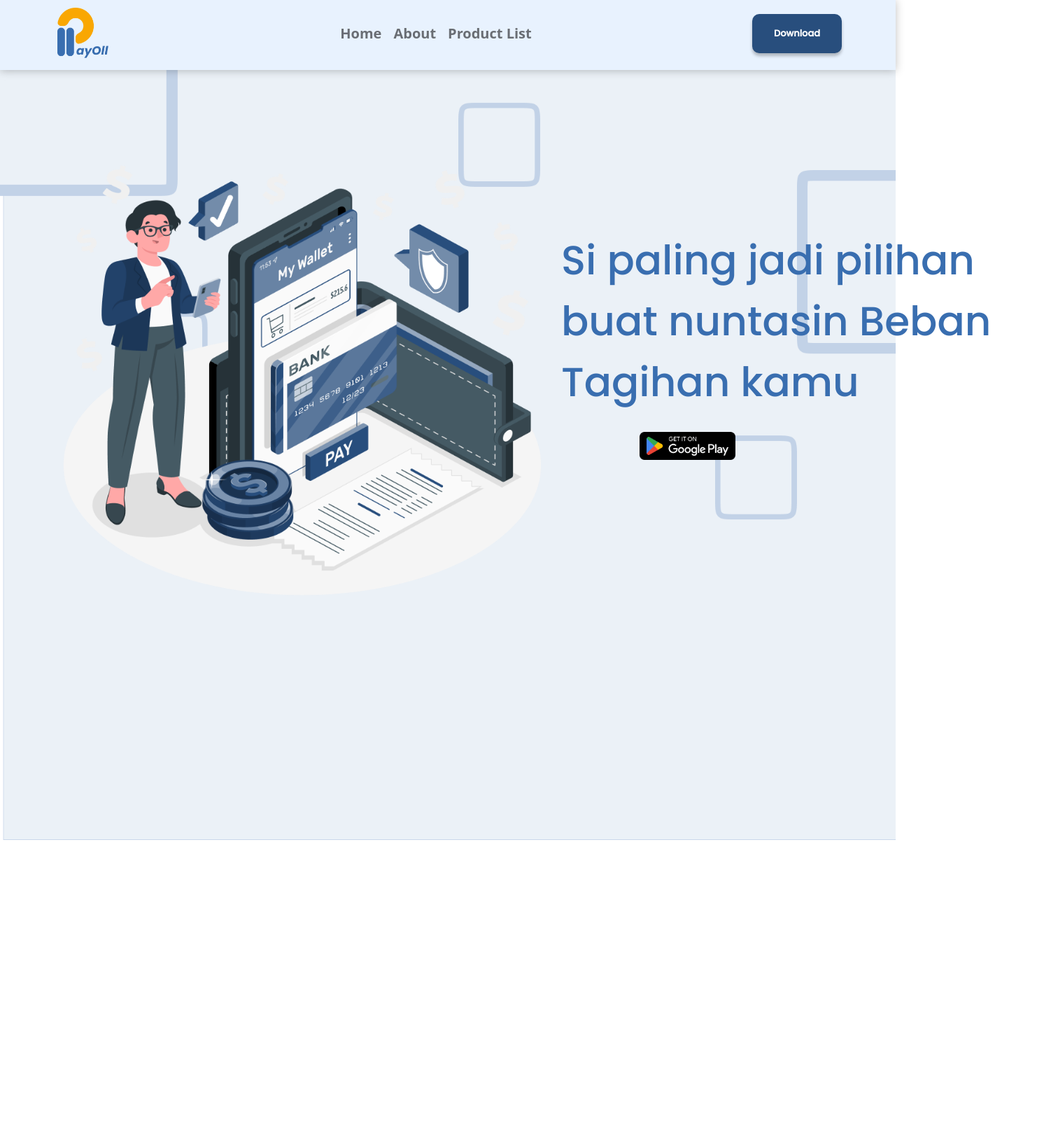
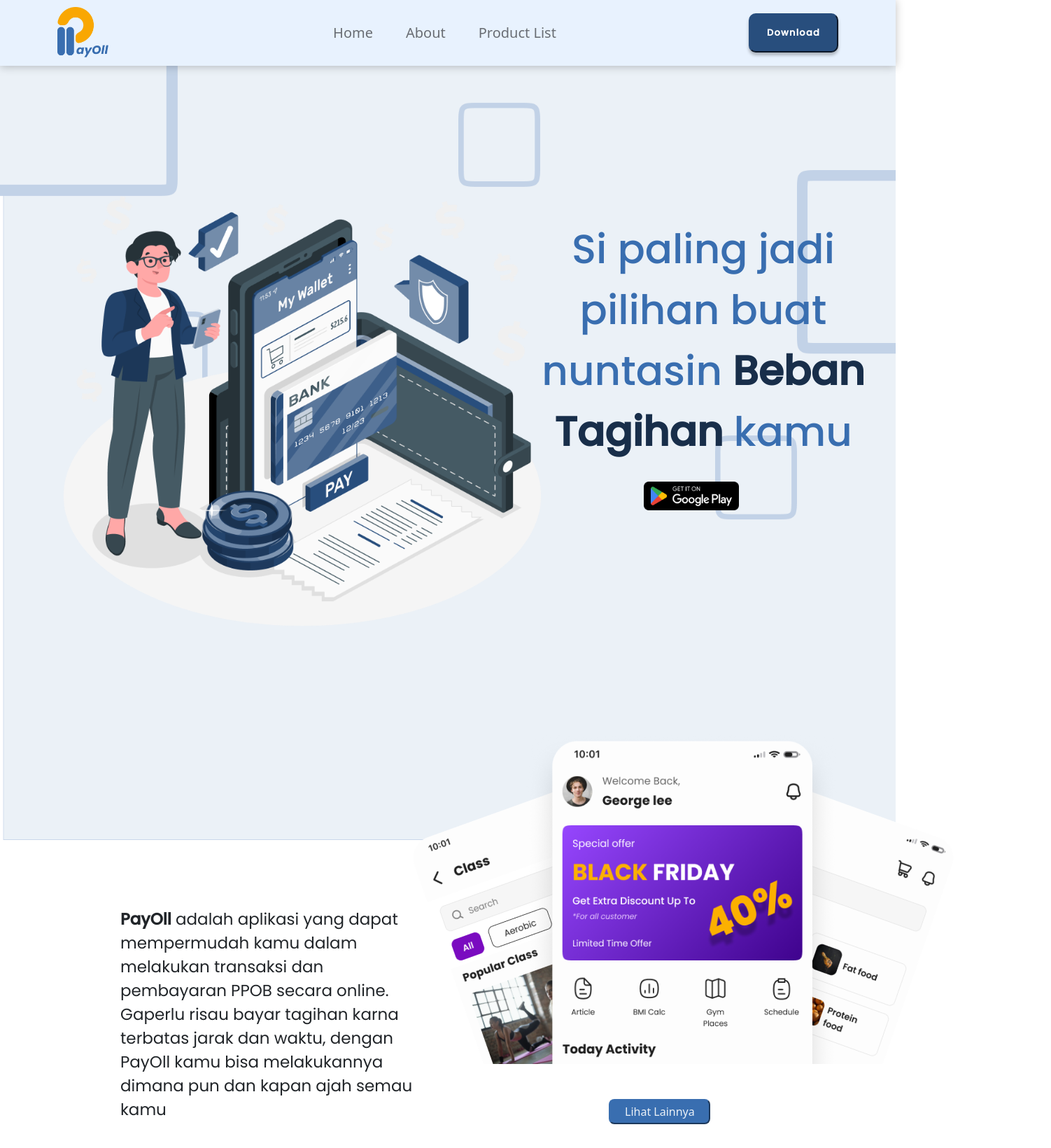
Before and after one commit to Capstone-7/FrontEnd, a React (Create React App) app in the folder frontend/: page / in a window 1280 px wide. Shown: the top 1640 px of the page at 70% size, 1502 px wide, since content can reach past the window. Before the commit the page ends 1200 px from the top, so only its background shows below. Built offline with nearby package versions, Linux system fonts and the light colour scheme.

Commit message:
feat: create navigation, MainContent, AboutApp

```diff
--- /dev/null
+++ b/frontend/src/assets/styles/AboutApp.module.css
@@ -0,0 +1,32 @@
+.Mocup {
+    width: 789px;
+    margin-top: -200px;
+    margin-left: -70px;
+}
+
+.buttonMore {
+    margin-left: 40%;
+    margin-top: 50px;
+    width: 145px;
+    height: 36px;
+    border-radius: 8px;
+}
+
+.Content {
+    width: 448px;
+    margin-left: 90px;
+    height: 315px;
+    font-family: 'Poppins';
+    font-style: normal;
+    font-weight: 400;
+    font-size: 23px;
+    line-height: 34px;
+}
+
+.SecondaryContent {
+    font-family: 'Poppins';
+    font-style: bold;
+    font-weight: 700;
+    font-size: 23px;
+    line-height: 34px;
+}
--- a/frontend/src/assets/styles/Navigation.module.css
+++ b/frontend/src/assets/styles/Navigation.module.css
@@ -9,9 +9,9 @@
     width: 128px;
     height: 56px;
     background: #284E7D;
+    border-color: #284E7D;
     box-shadow: 0px 4px 4px rgba(0, 0, 0, 0.25);
     border-radius: 10px;
-    flex: none;
     order: 1;
     flex-grow: 0;
     color: #fff;
@@ -19,49 +19,41 @@
     font-style: normal;
     font-weight: 700;
     font-size: 13px;
-    line-height: 20px;
+    letter-spacing: 1.25px;
 }
 
 .BackgroundContent {
     background-image: url('../../assets/images/Background.png');
-    position: absolute;
     width: 100%;
     height: 1200px;
     background-size: cover;
     border-radius: 0px;
-    z-index: 1;
 }
+
 
 
 .MainContent {
     display: flex;
     flex-direction: row;
-    justify-content: space-between;
+    justify-content: space-around;
     align-items: center;
     padding: 20px 280px;
-    gap: 718px;
-    z-index: 2;
-    position: absolute;
-    width: 100%;
-    height: 100px;
-    left: 0px;
-    top: 0px;
     background: #E8F2FE;
     box-shadow: 0px 1px 12px rgba(0, 0, 0, 0.25);
+    position: fixed;
+    width: 100vw;
 }
+
+
 
 .MainContent__Navbar {
     display: flex;
     flex-direction: row;
     align-items: center;
-    padding: 0px;
-    gap: 250px;
-    width: 1025px;
+    padding: 39px 0;
+    width: 100%;
     height: 40px;
     background: #E8F2FE;
-    flex: none;
-    order: 0;
-    flex-grow: 0;
 }
 
 .NavItem {
@@ -73,76 +65,67 @@
     gap: 1px;
     width: 404px;
     height: 45px;
-    flex: none;
-    order: 1;
-    flex-grow: 0;
 }
 
  .NavList__Item {
     font-style: normal !important;
-    font-weight: bold !important;
+    font-weight: 500 !important;
     font-size: 20px !important;
-    line-height: 30px !important;
+    text-align: center !important;
+    margin-left: 30px;
 }
 
-.NavList__About {
-    width: 76px;
-    height: 30px;
-    font-family: 'Poppins';
-    font-style: normal;
-    font-weight: 400;
-    font-size: 20px;
-    line-height: 30px;
-    display: flex;
-    align-items: center;
-    text-align: center;
-    letter-spacing: 0.5px;
-    margin-left: 20px;
-    color: #000000;
-    flex: none;
-    order: 0;
-    flex-grow: 0;
-}
 
-.NavList__Product {
-    width: 150px;
-    height: 30px;
-    font-family: 'Poppins';
-    font-style: normal;
-    font-weight: 400;
-    font-size: 20px;
-    line-height: 30px;
-    display: flex;
-    margin-left: 10px;
-    align-items: center;
-    text-align: center;
-    letter-spacing: 0.5px;
-    color: #000000;
-    flex: none;
-    order: 0;
-    flex-grow: 0;
-}
+.NavList__Item:hover {
+    color: #182e4a !important;
+  }
+
+  .NavList__BottomBorder {
+    display: none;
+  }
+
+  .NavList__Item:hover .NavList__BottomBorder {
+    content: "";
+    display: block;
+    border-bottom: 4px solid #182e4a;
+    border-radius: 102px 101px 0px 0px;
+    -moz-border-radius: 102px 101px 0px 0px;
+    -webkit-border-radius: 102px 101px 0px 0px;
+
+    width: 40px;
+    margin-top: 4px;
+    margin-inline: auto;
+  }
 
 
 .Hero {
     width: 700px;
-    margin-top: 200px;
+    padding-top: 150px;
 }
 
 .HeroText {
-    margin-top: 60%;
-    margin-left: 150px;
+    padding-top: 40%;
+    margin-left: 80px;
     font-family: 'Poppins';
-    width: 700px;
+    width: 100%;
     font-style: normal;
     font-weight: 500;
     font-size: 58px;
     line-height: 87px;
     color: #396EB0;
+    text-align: center;
+}
+
+.SecondaryText {
+    color: #182E4A;
+    font-family: 'Poppins';
+    font-style: normal;
+    font-weight: 700;
+    font-size: 58px;
 }
 
 .btnDownload {
-    margin-left: 48%;
+    margin-left: 49%;
     width: 25%;
     margin-top: 20px;
     cursor: pointer;
--- /dev/null
+++ b/frontend/src/components/AboutApp/AboutApp.jsx
@@ -0,0 +1,23 @@
+import React from 'react'
+import Mocup from "../../assets/images/Mocup.png"
+import styles from '../../assets/styles/AboutApp.module.css'
+
+const AboutApp = () => {
+  return (
+    <>
+      <div className="container py-5">
+        <div className="row mb-5">
+          <div className="col-md-6 mt-5">
+              <p className={styles.Content}><span className={styles.SecondaryContent}>PayOll</span> adalah aplikasi yang dapat mempermudah kamu dalam melakukan transaksi dan pembayaran PPOB secara online. Gaperlu risau bayar tagihan karna terbatas jarak dan waktu, dengan PayOll kamu bisa melakukannya dimana pun dan kapan ajah semau kamu </p>
+          </div>
+          <div className="col-md-6">
+              <img src={Mocup} alt="Moc Up" className={styles.Mocup} />
+              <button style={{backgroundColor: "#396EB0", color: "#EBF1F7", borderColor: "#396EB0"}} className={styles.buttonMore}>Lihat Lainnya</button>
+          </div>
+        </div>
+      </div>
+    </>
+  )
+}
+
+export default AboutApp
--- a/frontend/src/components/Navigation/Navigation.jsx
+++ b/frontend/src/components/Navigation/Navigation.jsx
@@ -16,16 +16,25 @@ const Navigation = () => {
     <>
     {/* Navbar */}
     <div className={styles.BackgroundContent}>
-      <Stack className={styles.MainContent}>
-        <Navbar>
+      <Stack className={styles.ContainerMainContent}>
+        <Navbar className={styles.MainContent}>
             <Container className={styles.MainContent__Navbar}>
-              <Navbar.Brand href="#home"><img src={logo} alt="Logo Brand" style={{width: "73px", height: "97"}}/></Navbar.Brand>
+              <Navbar.Brand href="#home"><img src={logo} alt="Logo Brand" style={{width: "73px", height: "97"}} /></Navbar.Brand>
               <Nav className={styles.NavItem}>
-                <Nav.Link href="#home" className={styles.NavList__Item}>Home</Nav.Link>
-                <Nav.Link href="#features" className={styles.NavList__Item}>About</Nav.Link>
-                <Nav.Link href="#pricing" className={styles.NavList__Item}>Product List</Nav.Link>
+                <Nav.Link href="#home" className={styles.NavList__Item}>
+                  Home
+                  <div className={styles.NavList__BottomBorder}></div>
+                </Nav.Link>
+                <Nav.Link href="#features" className={styles.NavList__Item}>
+                  About
+                  <div className={styles.NavList__BottomBorder}></div>
+                </Nav.Link>
+                <Nav.Link href="#pricing" className={styles.NavList__Item}>
+                  Product List
+                  <div className={styles.NavList__BottomBorder}></div>
+                </Nav.Link>
               </Nav>
-              <btn className={styles.Download}>Download</btn>
+              <button className={styles.Download}>Download</button>
             </Container>
           </Navbar>
       </Stack>
@@ -39,8 +48,7 @@ const Navigation = () => {
               <img src={Hero} className={styles.Hero} alt="Hero"/>
           </div>
           <div className="col-md-6">
-              {/* belum fix untuk bold "beban tagihan" */}
-              <h1 className={styles.HeroText}>Si paling jadi pilihan buat nuntasin <span>Beban Tagihan</span> kamu</h1>
+              <h1 className={styles.HeroText}>Si paling jadi pilihan buat nuntasin <span className={styles.SecondaryText}>Beban Tagihan</span> kamu</h1>
               <img src={btnDownload} alt="Google Play" className={styles.btnDownload}/>
           </div>
         </div>
--- a/frontend/src/pages/LandingPage.jsx
+++ b/frontend/src/pages/LandingPage.jsx
@@ -1,10 +1,12 @@
 import React from 'react'
 import Navigation from '../components/Navigation/Navigation'
+import AboutApp from '../components/AboutApp/AboutApp'
 
 const LandingPage = () => {
   return (
     <div>
       <Navigation />
+      <AboutApp />
     </div>
   )
 }
```
Also changed, not shown: frontend/src/assets/images/Mocup.png (added).
